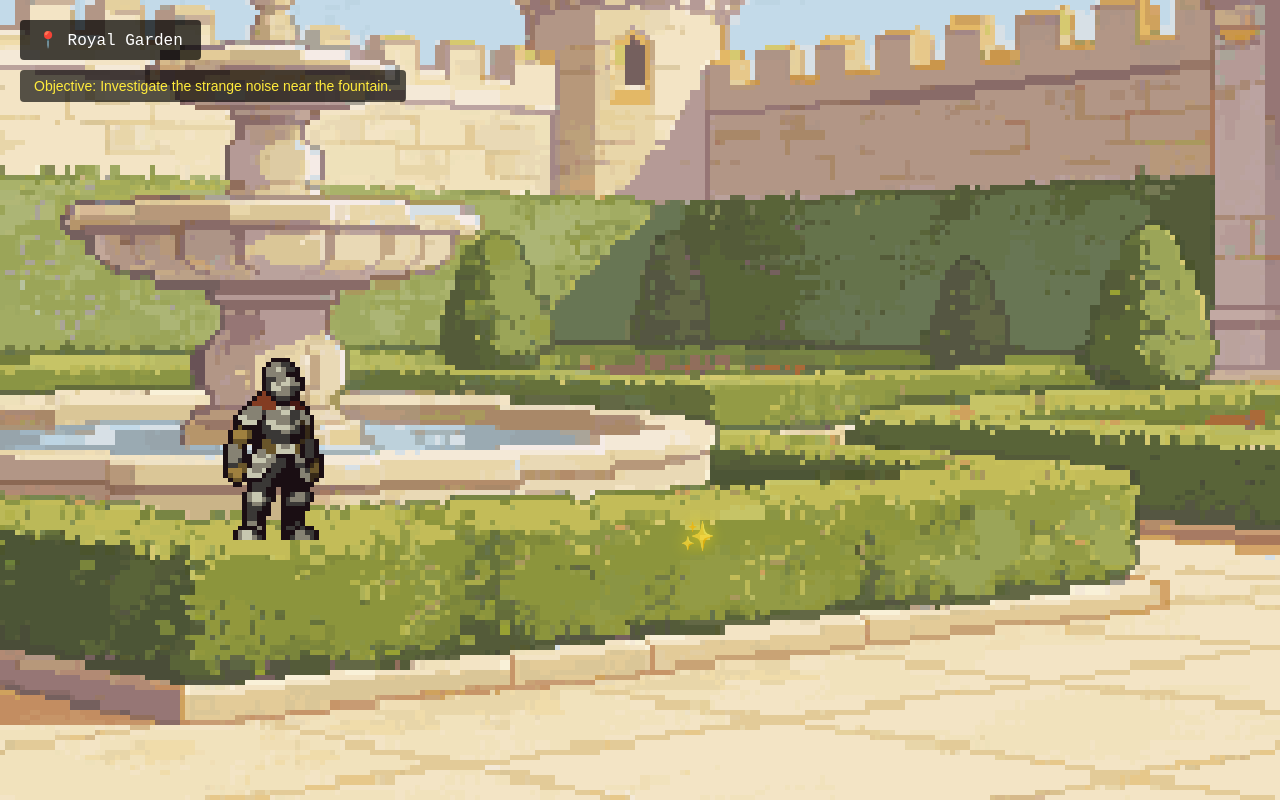
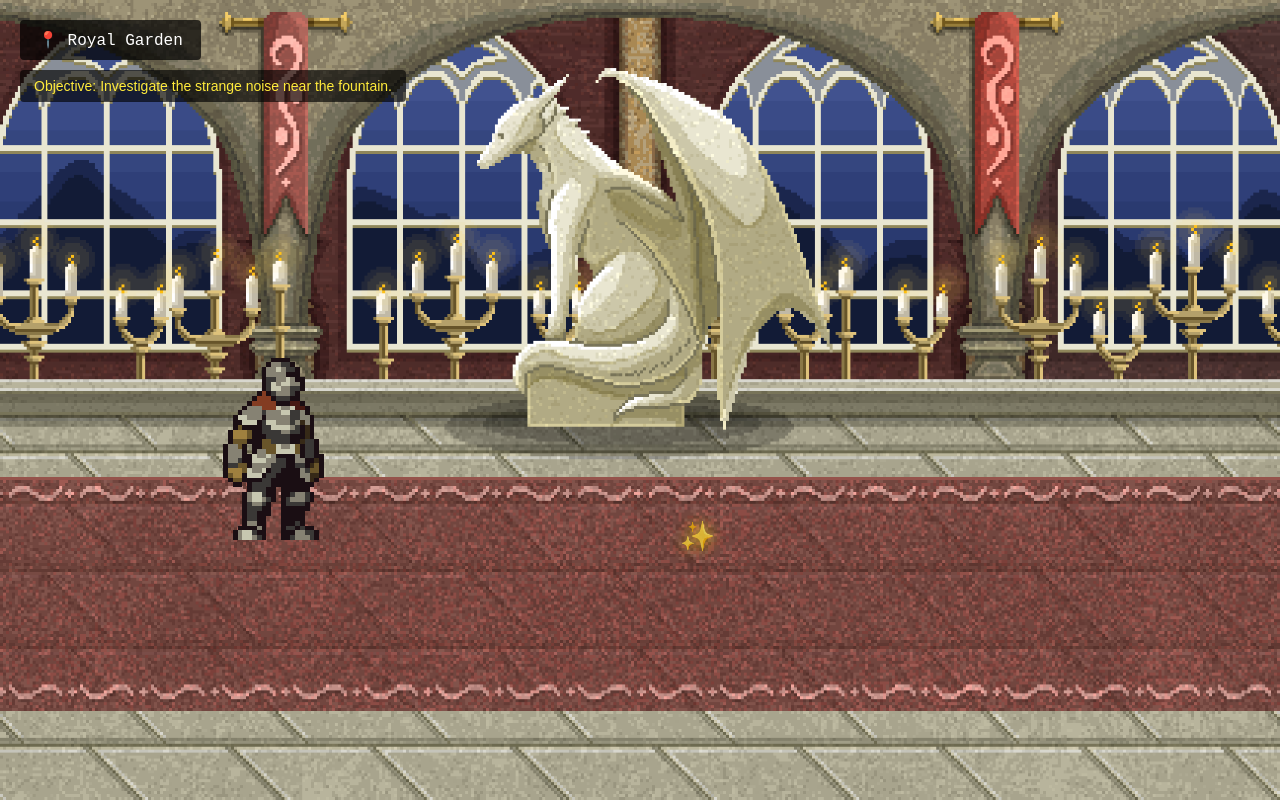
Before and after one commit to sondosmarsanq09-netizen/PrincessKnight.RPG, a plain HTML site: page chapter2scene3.html in a window 1280 px wide. Drawn offline with Linux system fonts and the light colour scheme.

Commit message:
Update chapter2scene3.css

```diff
--- a/chapter2scene3.css
+++ b/chapter2scene3.css
@@ -8,7 +8,7 @@ body {
   width: 100vw;
   height: 100vh;
   overflow: hidden;
-  background-image: url('RoyalGarden.png');
+  background-image: url('PolishDragon.png');
   background-size: cover;
   background-position: center;
   background-repeat: no-repeat;
```
